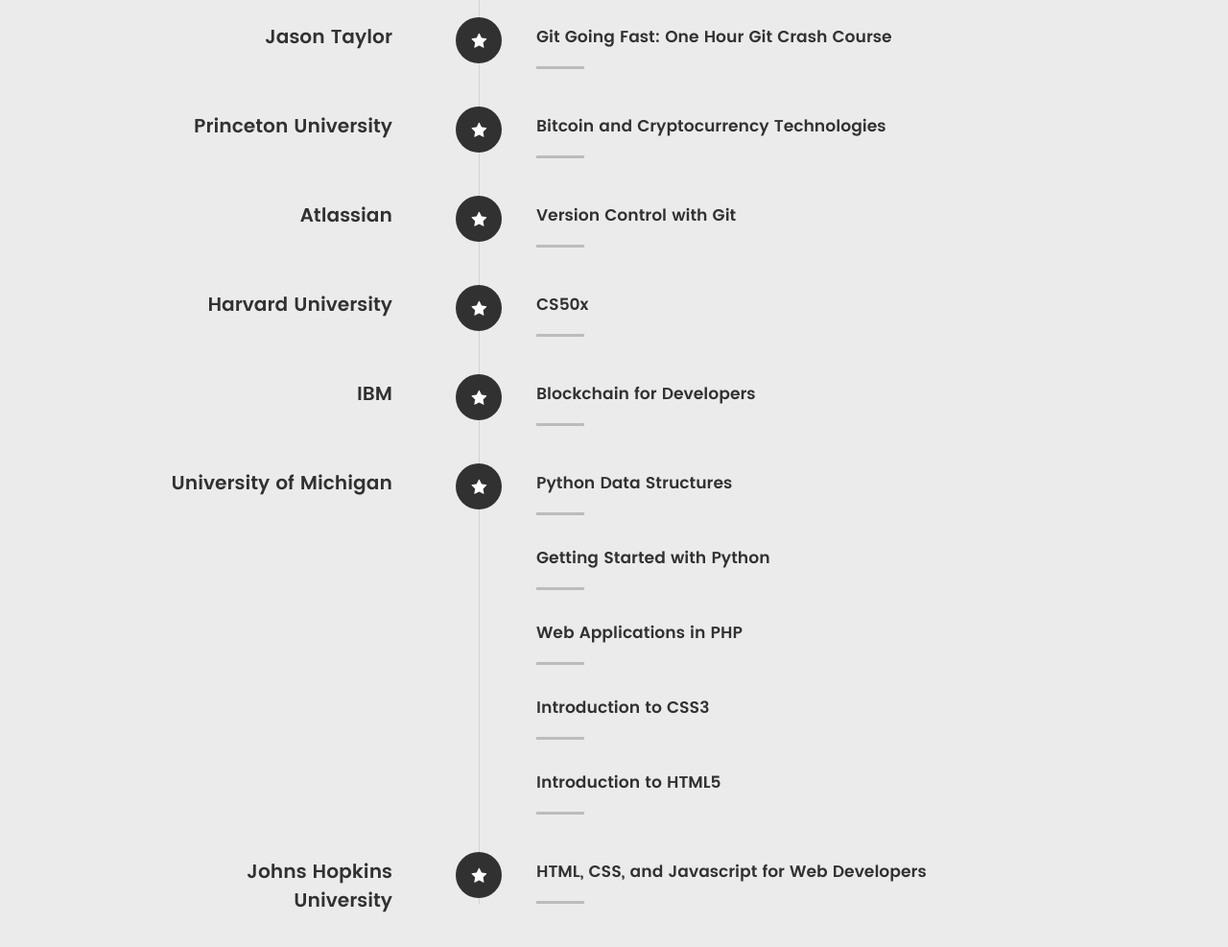
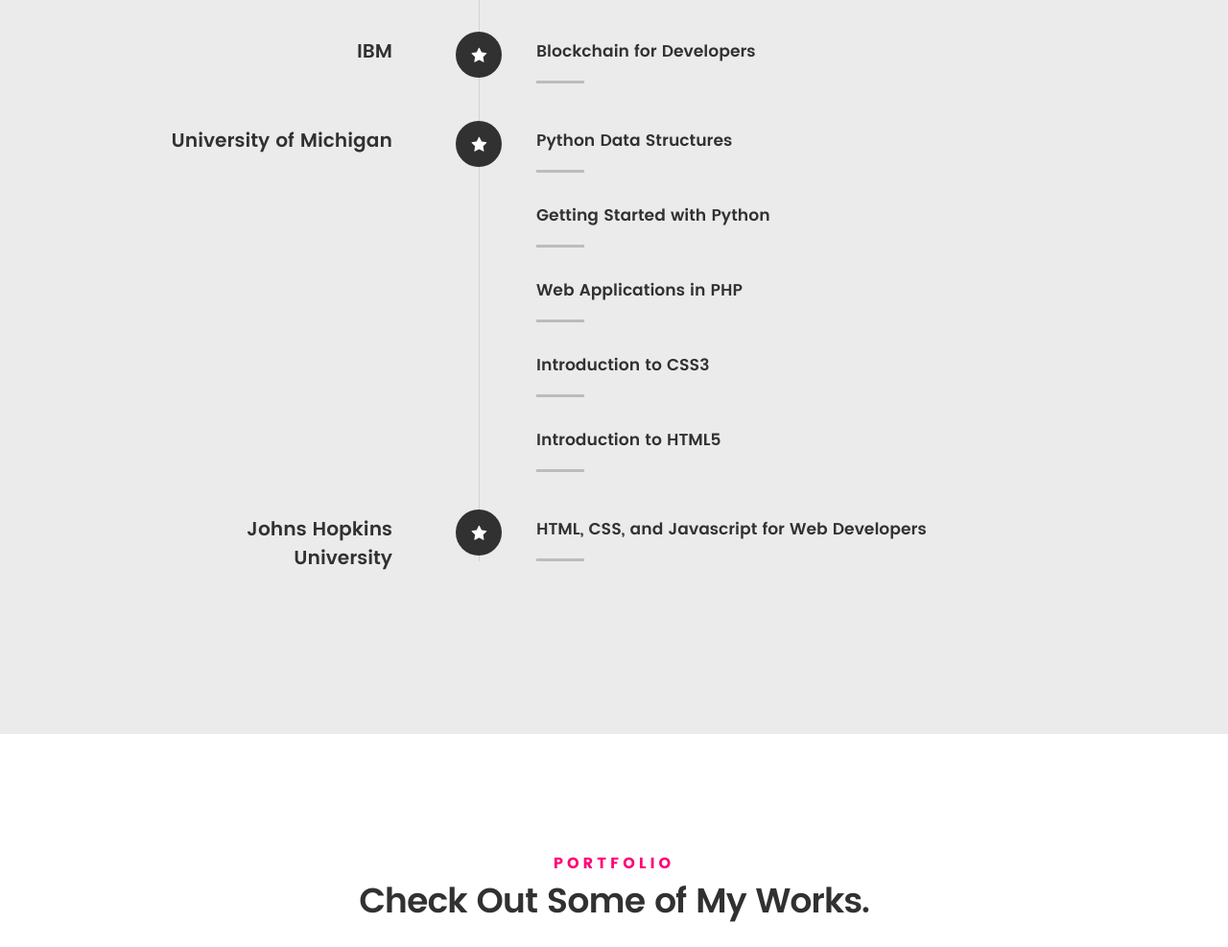
Before and after one commit to ShivamGoyal1899/ShivamGoyal1899, a plain HTML site: page index.html in a window 1280 px wide. Shown: the part 3386-4373 px from the top of the page at 96% size. Drawn offline with Linux system fonts and the light colour scheme; files whose address does not match are found by name.

Commit message:
Update 21/03

```diff
--- a/index.html
+++ b/index.html
@@ -287,12 +287,7 @@
 					</div>
 
 					<div class="timeline-content">
-						<h4>Mathematics for Machine Learning: Linear Algebra</h4>
-						<p></p>
-					</div>
-
-					<div class="timeline-content">
-						<h4>Mathematics for Machine Learning: Multivariate Calculus</h4>
+						<h4>Mathematics for Machine Learning Specialization</h4>
 						<p></p>
 					</div>
 
@@ -388,60 +383,6 @@
 
 					<div class="timeline-content">
 						<h4>Git Going Fast: One Hour Git Crash Course</h4>
-						<p></p>
-					</div>
-
-				</div> <!-- /timeline-block -->
-
-				<div class="timeline-block">
-
-					<div class="timeline-ico">
-						<i class="fa fa-star"></i>
-					</div>
-
-					<div class="timeline-header">
-						<h3>Princeton University</h3>
-						<p></p>
-					</div>
-
-					<div class="timeline-content">
-						<h4>Bitcoin and Cryptocurrency Technologies</h4>
-						<p></p>
-					</div>
-
-				</div> <!-- /timeline-block -->
-
-				<div class="timeline-block">
-
-					<div class="timeline-ico">
-						<i class="fa fa-star"></i>
-					</div>
-
-					<div class="timeline-header">
-						<h3>Atlassian</h3>
-						<p></p>
-					</div>
-
-					<div class="timeline-content">
-						<h4>Version Control with Git</h4>
-						<p></p>
-					</div>
-
-				</div> <!-- /timeline-block -->
-
-				<div class="timeline-block">
-
-					<div class="timeline-ico">
-						<i class="fa fa-star"></i>
-					</div>
-
-					<div class="timeline-header">
-						<h3>Harvard University</h3>
-						<p></p>
-					</div>
-
-					<div class="timeline-content">
-						<h4>CS50x</h4>
 						<p></p>
 					</div>
 
```
